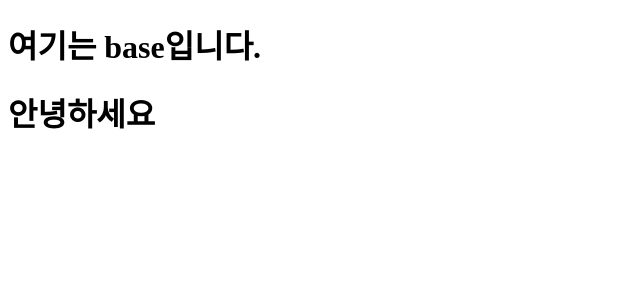
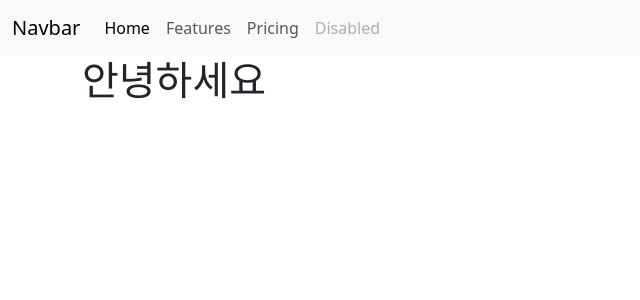
Before and after one commit to hansolki/board, a Python web app: template articles/templates/index.html in a window 1280 px wide. Shown: the top 300 px of the page, without its empty margins (0-640 px from the left). Run offline with Jinja, Linux system fonts and the light colour scheme; the template is opened without the code that fills it, so the values that code supplies are empty.

Commit message:
CRUD 로직업데이트

```diff
--- a/articles/templates/index.html
+++ b/articles/templates/index.html
@@ -2,4 +2,8 @@
 
 {% block body %}
     <h1>안녕하세요</h1>
+
+    {% for article in articles %}
+        <p>{{ article }}</p>
+    {% endfor %}
 {% endblock %}
--- a/templates/base.html
+++ b/templates/base.html
@@ -4,11 +4,32 @@
     <meta charset="UTF-8">
     <meta name="viewport" content="width=device-width, initial-scale=1.0">
     <title>Document</title>
+    <link href="https://cdn.jsdelivr.net/npm/bootstrap@5.3.2/dist/css/bootstrap.min.css" rel="stylesheet" integrity="sha384-T3c6CoIi6uLrA9TneNEoa7RxnatzjcDSCmG1MXxSR1GAsXEV/Dwwykc2MPK8M2HN" crossorigin="anonymous">
 </head>
 <body>
-    <h1>여기는 base입니다.</h1>
-    {% block body %}
+    <nav class="navbar navbar-expand-lg bg-body-tertiary">
+        <div class="container-fluid">
+          <a class="navbar-brand" href="#">Navbar</a>
+          <button class="navbar-toggler" type="button" data-bs-toggle="collapse" data-bs-target="#navbarNavAltMarkup" aria-controls="navbarNavAltMarkup" aria-expanded="false" aria-label="Toggle navigation">
+            <span class="navbar-toggler-icon"></span>
+          </button>
+          <div class="collapse navbar-collapse" id="navbarNavAltMarkup">
+            <div class="navbar-nav">
+              <a class="nav-link active" aria-current="page" href="#">Home</a>
+              <a class="nav-link" href="#">Features</a>
+              <a class="nav-link" href="#">Pricing</a>
+              <a class="nav-link disabled" aria-disabled="true">Disabled</a>
+            </div>
+          </div>
+        </div>
+    </nav>
 
-    {% endblock %}
+    <div class="container">
+        {% block body %}
+
+        {% endblock %}
+    </div>
+
+    <script src="https://cdn.jsdelivr.net/npm/bootstrap@5.3.2/dist/js/bootstrap.bundle.min.js" integrity="sha384-C6RzsynM9kWDrMNeT87bh95OGNyZPhcTNXj1NW7RuBCsyN/o0jlpcV8Qyq46cDfL" crossorigin="anonymous"></script>
 </body>
 </html>
```
Also changed, not shown: articles/views.py (+8 -2 lines).
